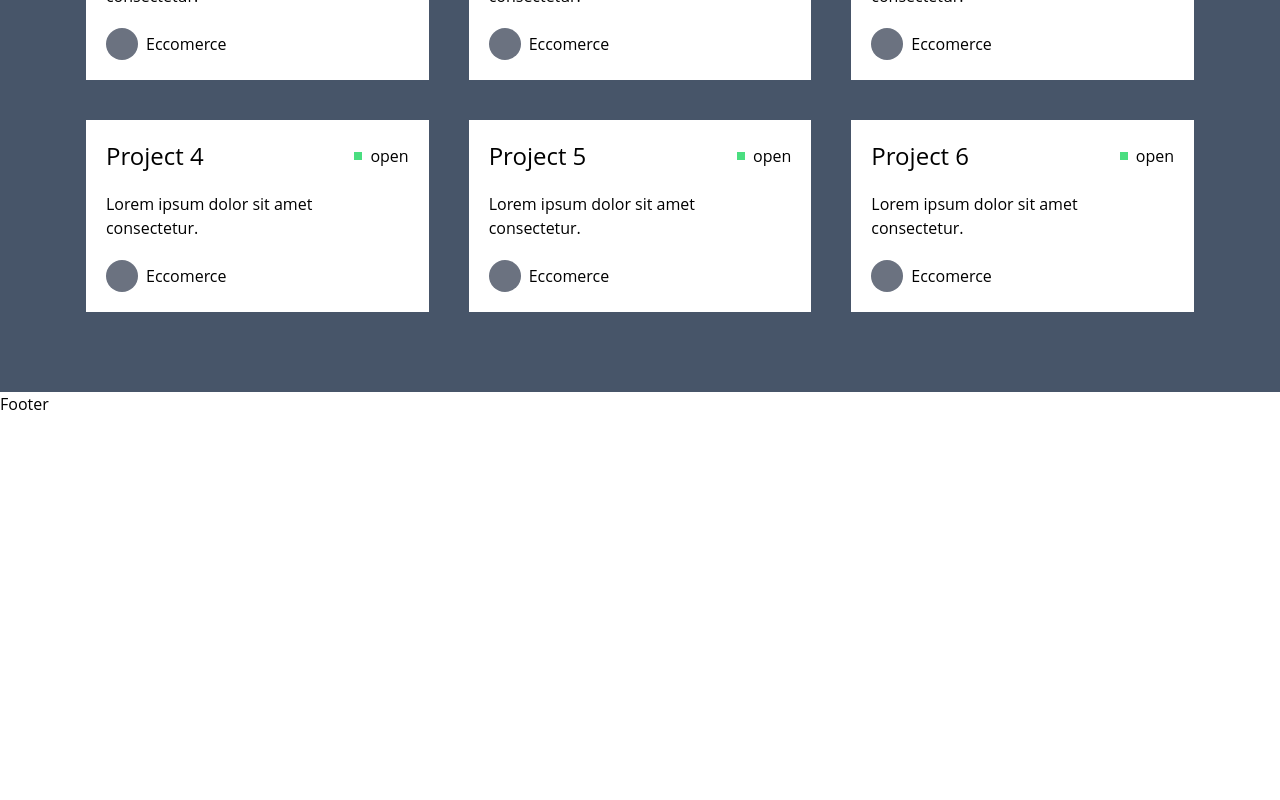
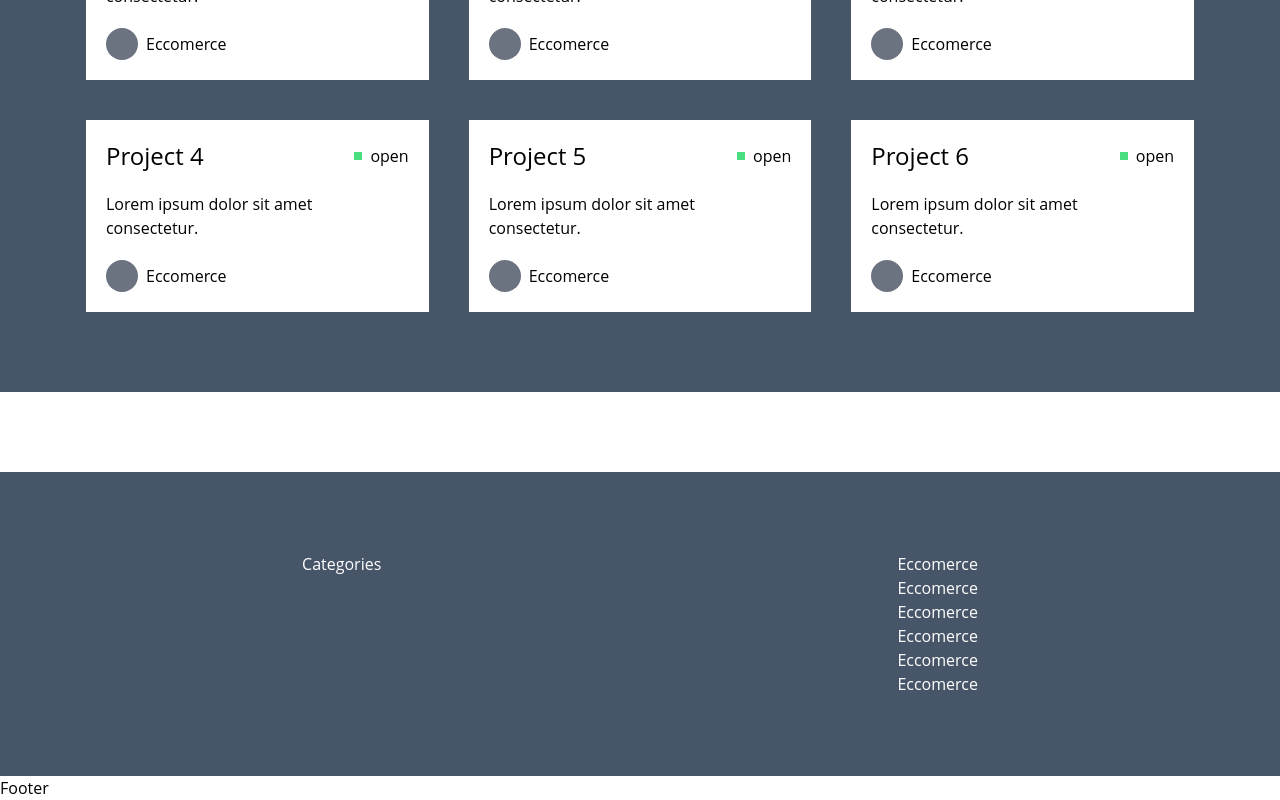
Before and after one commit to No-Country/c12-14-ft-node-react, a React (Vite) app in the folder front/: page /landing in a window 1280 px wide. Shown: the part 1716-2516 px from the top of the page. Before the commit the page ends 2132 px from the top, so only its background shows below. Built offline with nearby package versions, Linux system fonts and the light colour scheme.

Commit message:
landing/categories

```diff
--- a/front/src/router/Landing/Landing.jsx
+++ b/front/src/router/Landing/Landing.jsx
@@ -54,6 +54,34 @@ const Landing = () => {
       status: 'open',
       category: 'Eccomerce',
       image: './',
+    },
+  ]
+
+  // categories
+  const categories = [
+    {
+      name: 'Eccomerce',
+      id: 1,
+    },
+    {
+      name: 'Eccomerce',
+      id: 2,
+    },
+    {
+      name: 'Eccomerce',
+      id: 3,
+    },
+    {
+      name: 'Eccomerce',
+      id: 4,
+    },
+    {
+      name: 'Eccomerce',
+      id: 5,
+    },
+    {
+      name: 'Eccomerce',
+      id: 6,
     },
   ]
 
@@ -154,6 +182,18 @@ const Landing = () => {
           </div>
         </div>
       </section>
+
+      {/* categories */}
+      <section className=' bg-slate-600 flex w-full gap-10 text-white items-center justify-center py-20'>
+        <div className='max-w-6xl w-full flex justify-around gap-10'>
+          <h2>Categories</h2>
+          <div>
+            {categories.map((category) => (
+              <p key={category.id}>{category.name}</p>
+            ))}
+          </div>
+        </div>
+      </section>
     </main>
   )
 }
```
